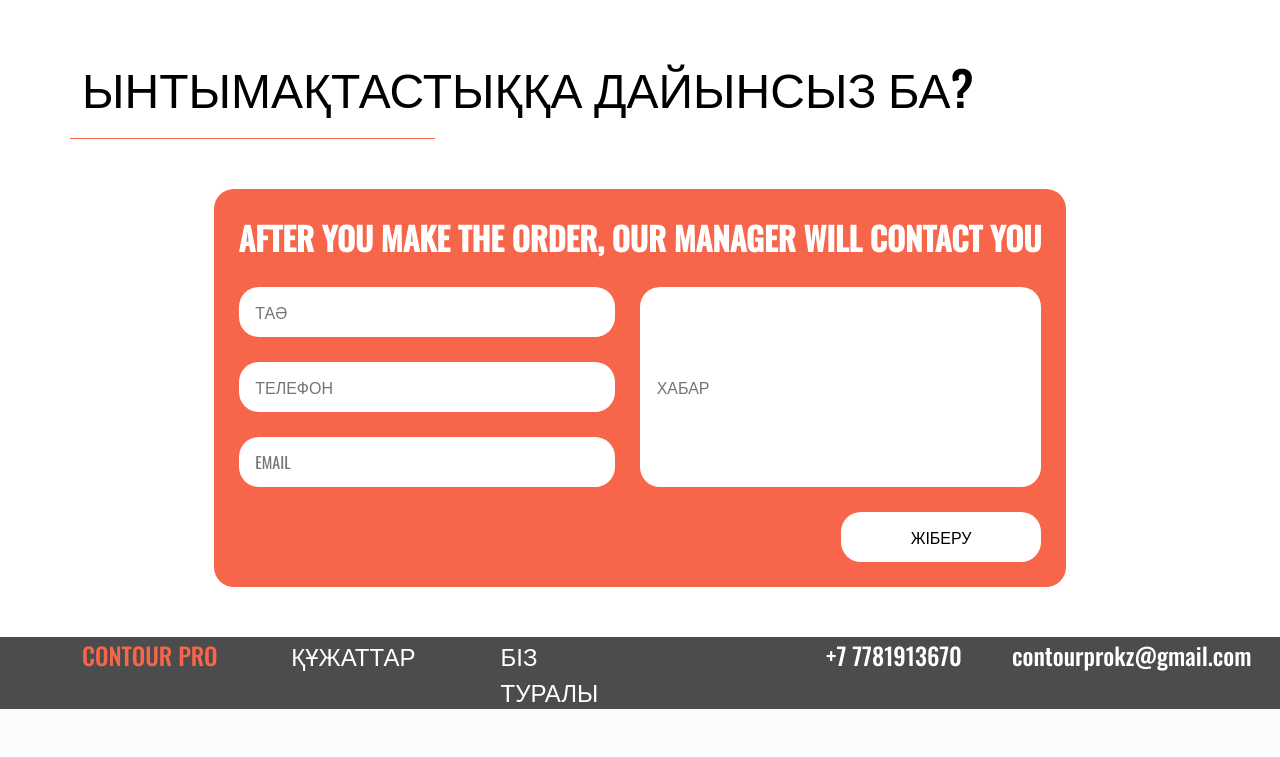
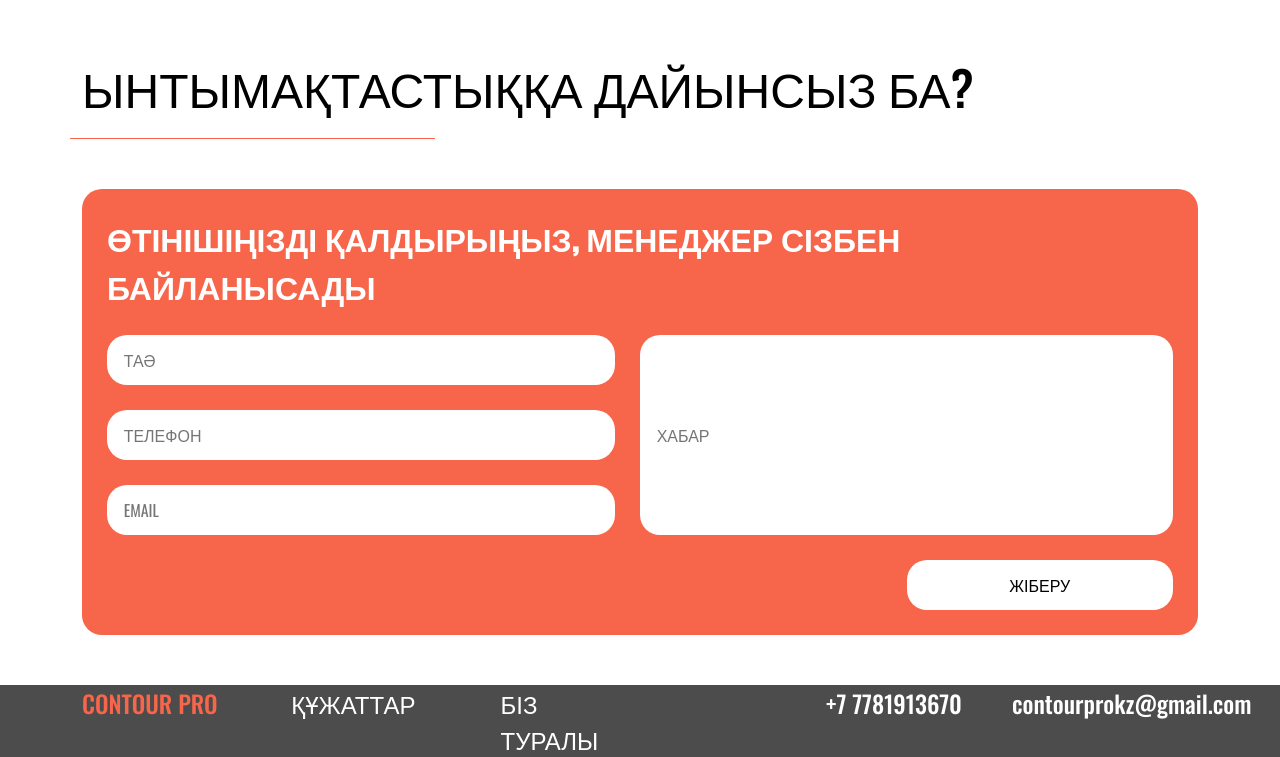
Before and after one commit to PaaavelZ/promshop, a Django app: page / in a window 1280 px wide. Shown: the part 1415-2172 px from the top of the page. Before the commit the page ends 2124 px from the top, so only its background shows below. Run offline with Django 4.2, Linux system fonts and the light colour scheme; data that the repository does not hold is empty; parts of the project's set-up code (start-up, migrations or seed data) failed here and were passed over; some libraries are stand-ins or nearby versions.

Commit message:
eng fix4

```diff
--- a/templates/main.html
+++ b/templates/main.html
@@ -263,9 +263,9 @@
                                 {% if lang == 'ru' %}
                                 <p class="txt_white form-title">ОСТАВЛЯЙТЕ ЗАЯВКУ И МЕНЕДЖЕР С ВАМИ СВЯЖЕТСЯ </p>
                                 {% elif lang == 'eng' %}
-                                <p class="txt_white form-title">ОСТАВЛЯЙТЕ ЗАЯВКУ И МЕНЕДЖЕР С ВАМИ СВЯЖЕТСЯ </p>
+                                <p class="txt_white form-title">AFTER YOU MAKE THE ORDER, OUR MANAGER WILL CONTACT YOU </p>
                                 {% else %}
-                                <p class="txt_white form-title">AFTER YOU MAKE THE ORDER, OUR MANAGER WILL CONTACT YOU </p>
+                                <p class="txt_white form-title">ӨТІНІШІҢІЗДІ ҚАЛДЫРЫҢЫЗ, МЕНЕДЖЕР СІЗБЕН БАЙЛАНЫСАДЫ </p>
                                 {% endif %}
                                 <div class="form-input">
                                     <div class="form-required">
```
